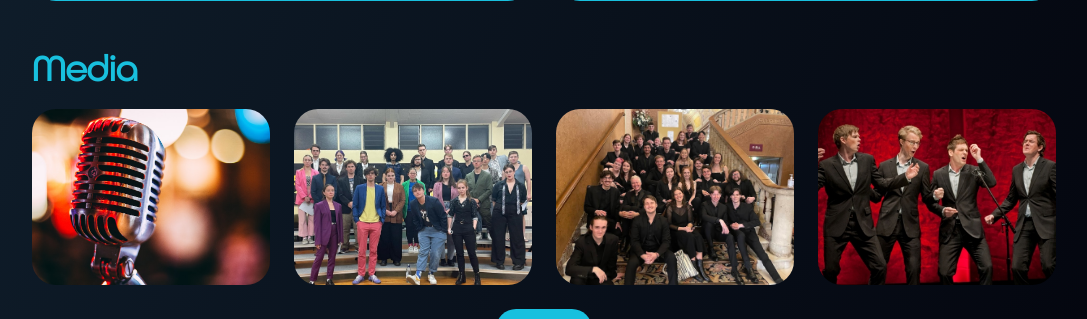
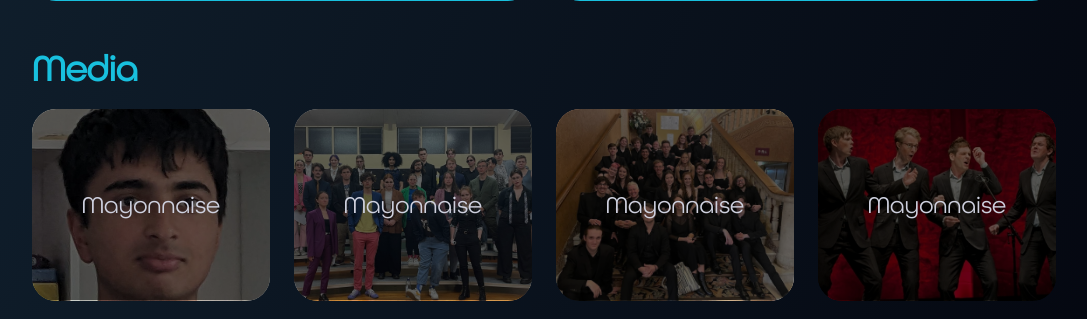
Before and after one commit to JoranQuack/QA-Website, a Flask app: page / in a window 1280 px wide. Shown: the part 2267-2586 px from the top of the page, without its empty margins (96-1183 px from the left). Run offline with Flask 2, Linux system fonts and the light colour scheme; style sheets or scripts are compiled from the project's sources; some libraries are stand-ins or nearby versions.

Commit message:
media finish - BUG WITH HEADER IN DESKTOP MODE

```diff
--- a/robots.txt
+++ b/robots.txt
@@ -1,2 +1,2 @@
 User-agent: *
-Disallow: /home
+Disallow: /gethomecontents
--- a/routes.py
+++ b/routes.py
@@ -1,6 +1,6 @@
 # pylint: disable=import-error
 """all route functions"""
-from flask import Blueprint, render_template
+from flask import Blueprint, render_template, redirect, url_for
 # from environments import
 # from database import database
 # from environments import SALT
@@ -11,12 +11,12 @@ api = Blueprint("", "routes")
 
 
 @api.get('/')
-def check():
+def main():
     """catches request to redirect to homepage"""
     return render_template('loading.html')
 
 
-@api.get('/home')
+@api.get('/gethomecontents')
 def home():
     """home page with information sections"""
     # users = database.user.find_first(where={
@@ -25,6 +25,12 @@ def home():
     return render_template('index.html')
 
 
+@api.get('/create')
+def create():
+    """create temp database entries"""
+    return redirect(url_for('main'))
+
+
 @api.get('/robots.txt')
 def robots():
     """let robots access the .txt"""
--- a/static/js/script.js
+++ b/static/js/script.js
@@ -108,6 +108,5 @@ function navOnClick(_navId) {
         inactive.classList.remove("active");
     };
     document.getElementsByClassName(_navId)[0].classList.add("active");
-    document.getElementById(_navId)?.scrollIntoView({});
     sleep(1000).then(() => { scrolling = true });
 }
--- a/static/src/input.css
+++ b/static/src/input.css
@@ -105,6 +105,15 @@
     @apply rounded-3xl h-32 md:h-44 w-screen object-cover;
   }
 
+  .media {
+    @apply rounded-2xl md:rounded-3xl bg-cover bg-center h-[25vw] md:h-[15vw];
+  }
+
+  .media-title {
+    @apply h-full w-full flex justify-center items-center backdrop-brightness-[40%];
+    @apply text-white-qa font-round text-2xl;
+  }
+
   /* DYNAMIC */
   .active {
     @apply transition text-blue-qa drop-shadow-glow-intense font-medium duration-500;
--- a/templates/index.html
+++ b/templates/index.html
@@ -284,13 +284,45 @@
     <section id="media" class="scrollable md:-mt-20">
         <span class="title">Media</span>
         <div class="grid grid-cols-2 gap-6 md:grid-cols-4 mt-5">
-            <div class="media"><img src="{{url_for('static', filename='images/uploaded/front2.jfif')}}" alt="">
+            <div class="media" style="background-image: url('static/images/uploaded/front9.jpg');">
+                <div class="media-title">
+                    <span>Mayonnaise</span>
+                </div>
             </div>
-            <div class="media"><img src="{{url_for('static', filename='images/uploaded/front3.jpg')}}" alt="">
+            <div class="media" style="background-image: url('static/images/uploaded/front3.jpg');">
+                <div class="media-title">
+                    <span>Mayonnaise</span>
+                </div>
             </div>
-            <div class="media"><img src="{{url_for('static', filename='images/uploaded/front.JPG')}}" alt="">
+            <div class="media" style="background-image: url('static/images/uploaded/front.JPG');">
+                <div class="media-title">
+                    <span>Mayonnaise</span>
+                </div>
             </div>
-            <div class="media"><img src="{{url_for('static', filename='images/uploaded/front4.JPG')}}" alt="">
+            <div class="media" style="background-image: url('static/images/uploaded/front4.JPG');">
+                <div class="media-title">
+                    <span>Mayonnaise</span>
+                </div>
+            </div>
+            <div class="media" style="background-image: url('static/images/uploaded/front11.png');">
+                <div class="media-title">
+                    <span>Mayonnaise</span>
+                </div>
+            </div>
+            <div class="media" style="background-image: url('static/images/uploaded/front6.jpg');">
+                <div class="media-title">
+                    <span>Mayonnaise</span>
+                </div>
+            </div>
+            <div class="media" style="background-image: url('static/images/uploaded/front7.jpg');">
+                <div class="media-title">
+                    <span>Mayonnaise</span>
+                </div>
+            </div>
+            <div class="media" style="background-image: url('static/images/uploaded/front10.png');">
+                <div class="media-title">
+                    <span>Mayonnaise</span>
+                </div>
             </div>
         </div>
         <div class="m-3 flex justify-center">
--- a/templates/loading.html
+++ b/templates/loading.html
@@ -25,7 +25,7 @@
     <!-- loading script -->
     <script>
         const icon = document.getElementById("loading-icon")
-        fetch('home').then((a) => a.text()).then((data) => {
+        fetch('gethomecontents').then((a) => a.text()).then((data) => {
             icon.classList.remove("animate-fade_in");
             setTimeout(() => {
                 icon.classList.add("animate-fade_out");
```
Also changed, not shown: database/qa.db, static/images/uploaded/front11.png (added), static/images/uploaded/front6.jpg (added), static/images/uploaded/front7.jpg (added), static/images/uploaded/front8.jpg (added), static/images/uploaded/front9.jpg (added), 1 other file.
